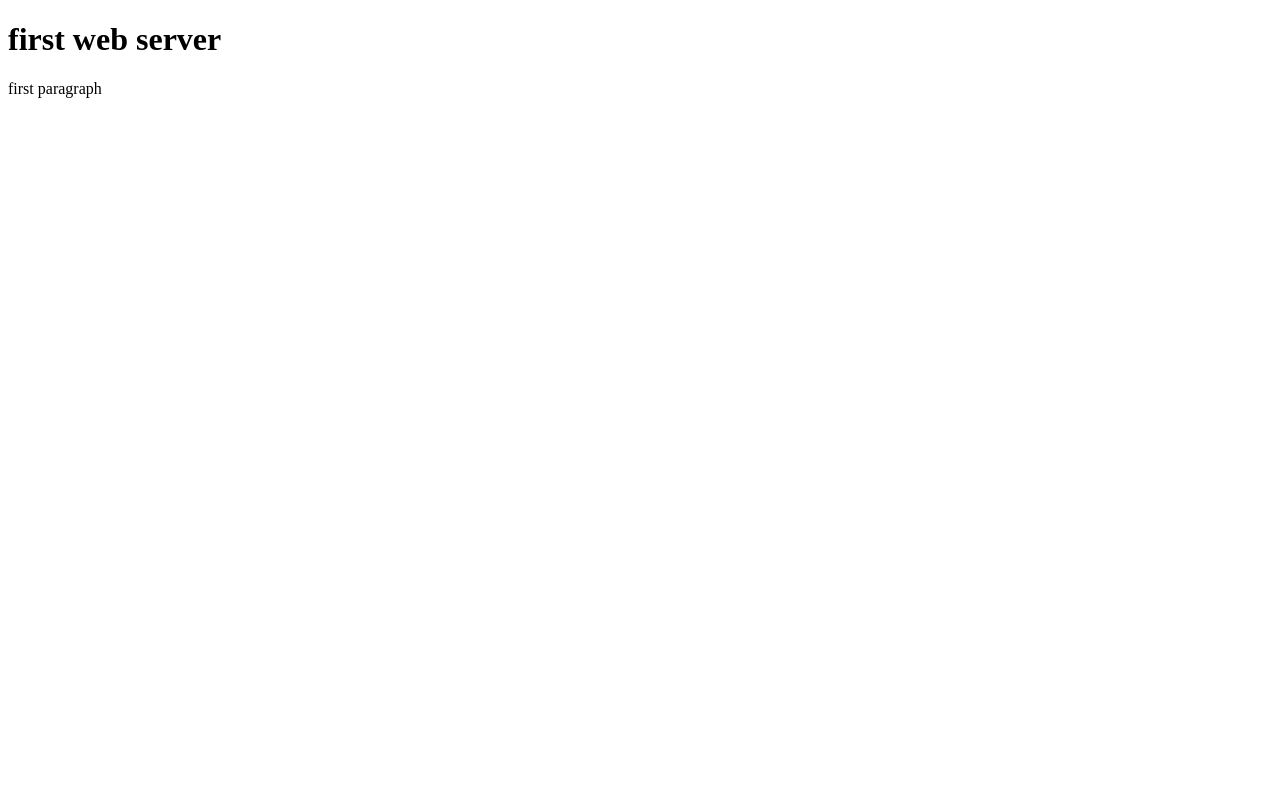
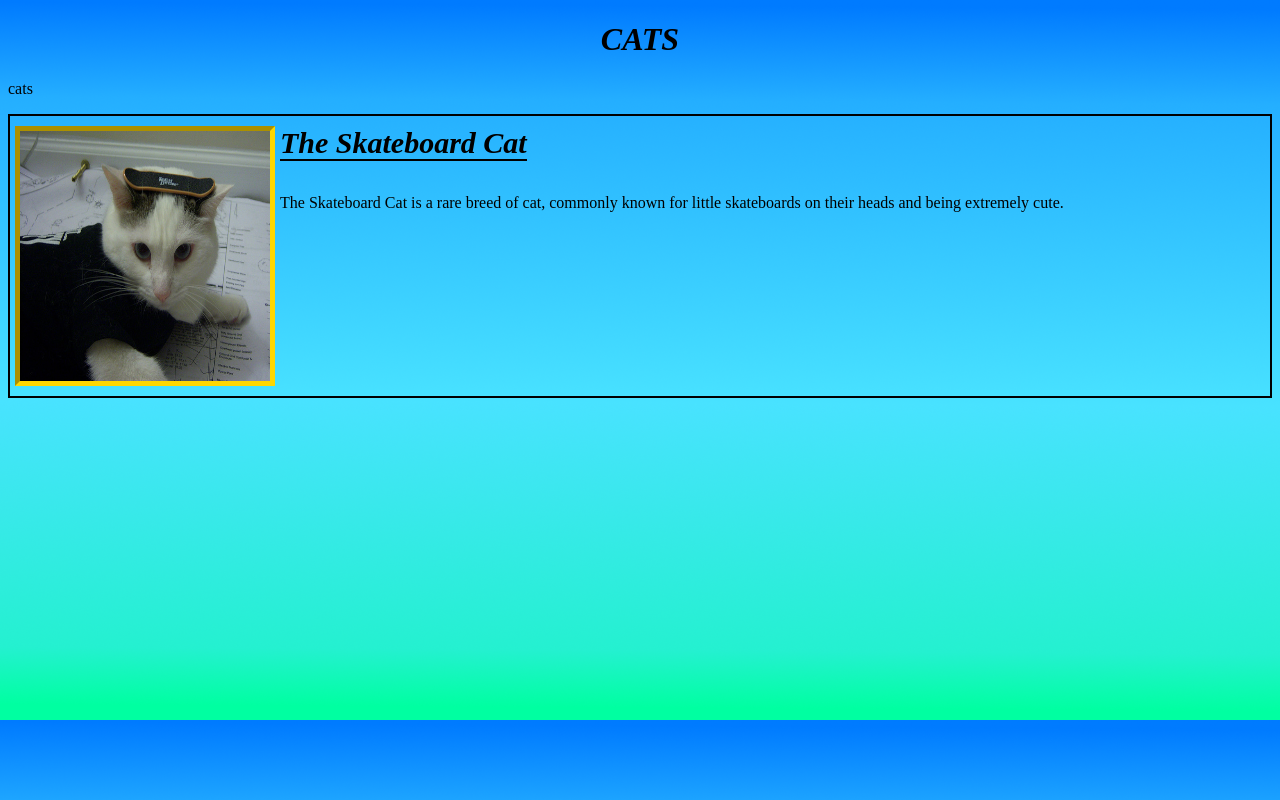
Before and after one commit to eiletan/Cat_web_server, a website: page index.html in a window 1280 px wide. Drawn offline with Linux system fonts and the light colour scheme.

Commit message:
Front-end stuff

```diff
--- /dev/null
+++ b/css/main.css
@@ -0,0 +1,37 @@
+:root {
+    --img-height: 260px;
+}
+
+
+
+body {
+    background-image: url("gradient.png");
+    background-size: cover;
+}
+
+.headings {
+    text-align: center;
+}
+
+
+#cat-container {
+    height: var(--img-height);
+    padding-top: 10px;
+    padding-left: 5px;
+    padding-bottom: 10px;
+    overflow-y: auto;
+    border: 2px solid black;
+}
+
+#cat-image {
+    width: 250px;
+    height: 250px;
+    border: 5px inset gold;
+    float: left;
+    margin-right: 5px;
+}
+
+.cat-container-namespan {
+    font-size: 30px;
+    border-bottom: 2px solid black;
+}
--- a/index.html
+++ b/index.html
@@ -1,11 +1,22 @@
 <!DOCTYPE html>
 <html>
-    <head>
-        <title>Hello World</title>
-    </head>
 
-    <body>
-        <h1>first web server</h1>
-        <p>first paragraph</p>
-    </body>
+<head>
+    <meta name="viewport" content="width=device-width,initial-scale=1.0">
+    <link rel="stylesheet" href="css/main.css">
+    <title>CATS!</title>
+</head>
+
+<body>
+    <h1 class="headings"><i>CATS</i></h1>
+    <p>cats</p>
+    <div id="cat-container"><img id="cat-image" src="cat_default.jpg">
+        <span class="cat-container-namespan"><b><i>The Skateboard Cat</i></b></span>
+        <p class="cat-container-description"> <br> The Skateboard Cat is a rare breed of cat, commonly known for
+            little skateboards on their heads and being extremely cute.
+        </p>
+    </div>
+    <script src="bundle.js"></script>
+</body>
+
 </html>
--- a/package.json
+++ b/package.json
@@ -9,6 +9,7 @@
   "author": "",
   "license": "ISC",
   "dependencies": {
+    "browserify": "^16.5.2",
     "dotenv": "^8.2.0",
     "fs-extra": "^9.0.1",
     "mysql": "^2.18.1",
```
Also changed, not shown: js/CatInsight.js (added, +39 -0 lines), cat_default.jpg (added), css/gradient.png (added).
